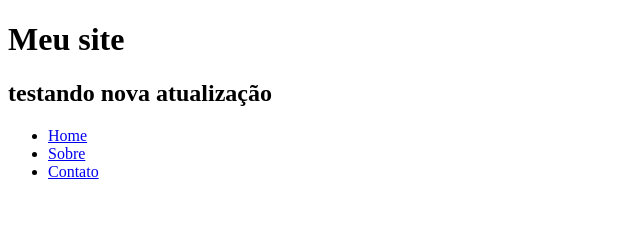
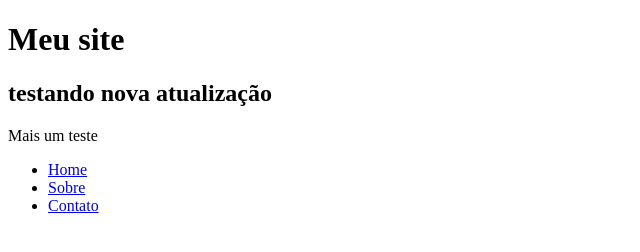
Before and after one commit to oliveira83/site, a plain HTML site: page index.html in a window 1280 px wide. Shown: the whole page, without its empty margins (0-640 px from the left). Drawn offline with Linux system fonts and the light colour scheme.

Commit message:
Mais uma linha

```diff
--- a/index.html
+++ b/index.html
@@ -8,6 +8,9 @@
 
 <h2>testando nova atualização</h2>
 
+
+Mais um teste
+
 <ul>
     <li><a href="index.html">Home</a></li>
     <li><a href="sobre.html">Sobre</a></li>
```
